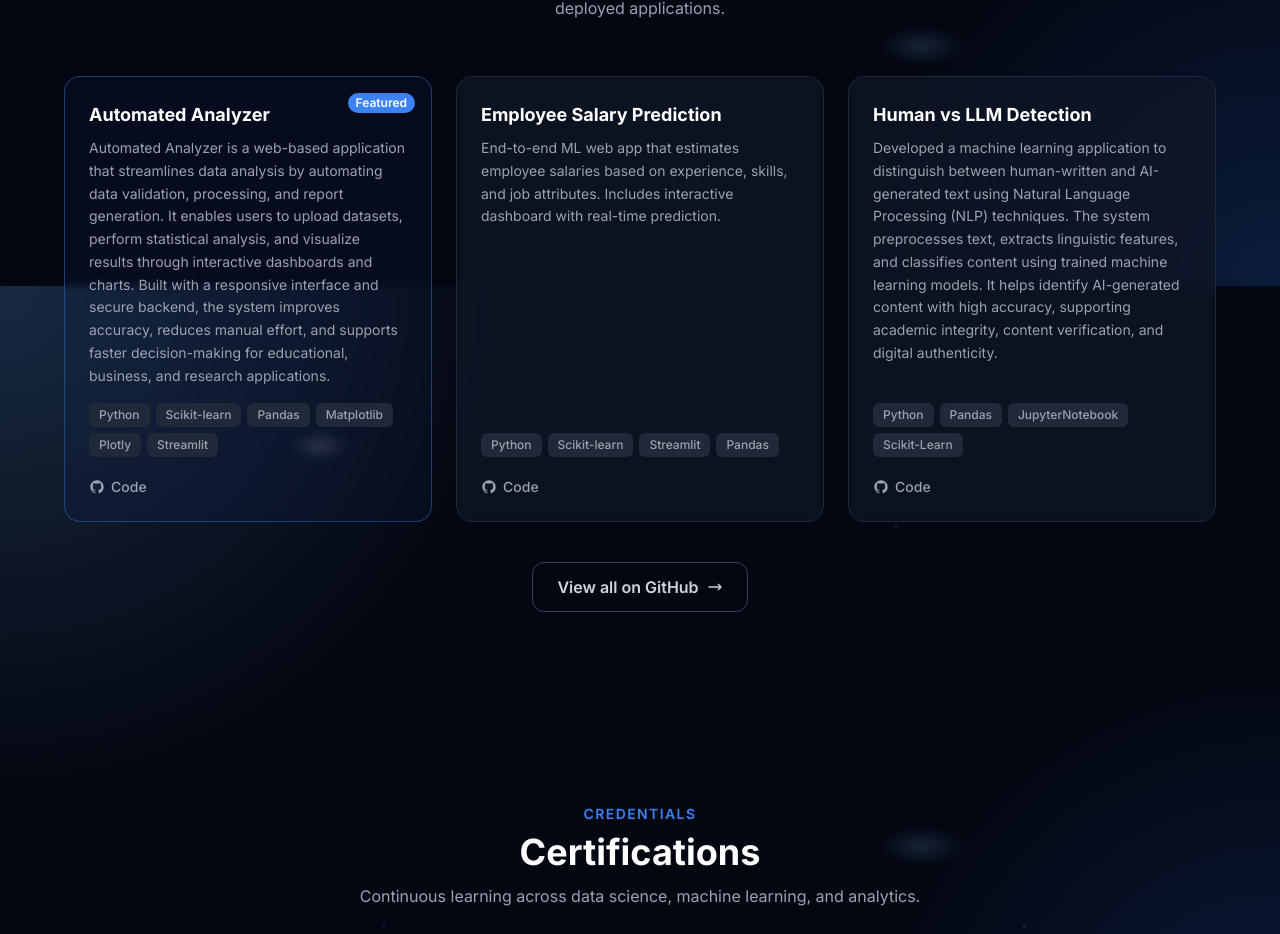
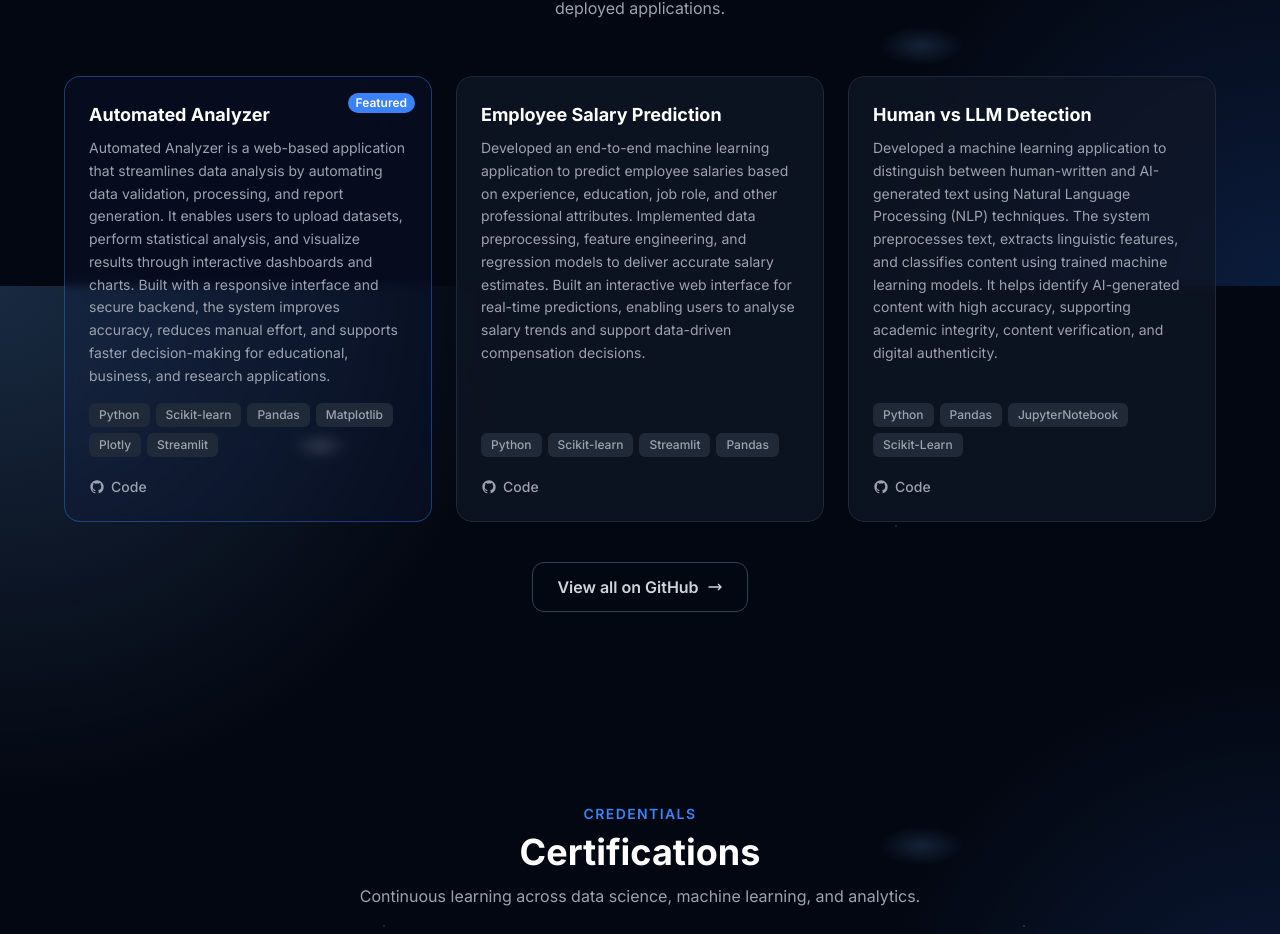
Before and after one commit to kattziee/Portfolio, a Next.js app: page / in a window 1280 px wide. Shown: the part 2114-3048 px from the top of the page. Built offline with nearby package versions, Linux system fonts and the light colour scheme.

Commit message:
Update Projects.tsx

```diff
--- a/components/Projects.tsx
+++ b/components/Projects.tsx
@@ -13,7 +13,7 @@ const projects = [
   {
     title: "Employee Salary Prediction",
     description:
-      "End-to-end ML web app that estimates employee salaries based on experience, skills, and job attributes. Includes interactive dashboard with real-time prediction.",
+      "Developed an end-to-end machine learning application to predict employee salaries based on experience, education, job role, and other professional attributes. Implemented data preprocessing, feature engineering, and regression models to deliver accurate salary estimates. Built an interactive web interface for real-time predictions, enabling users to analyse salary trends and support data-driven compensation decisions.",
     tech: ["Python", "Scikit-learn", "Streamlit", "Pandas"],
     github: "https://github.com/kattziee",
     demo: null,
```
